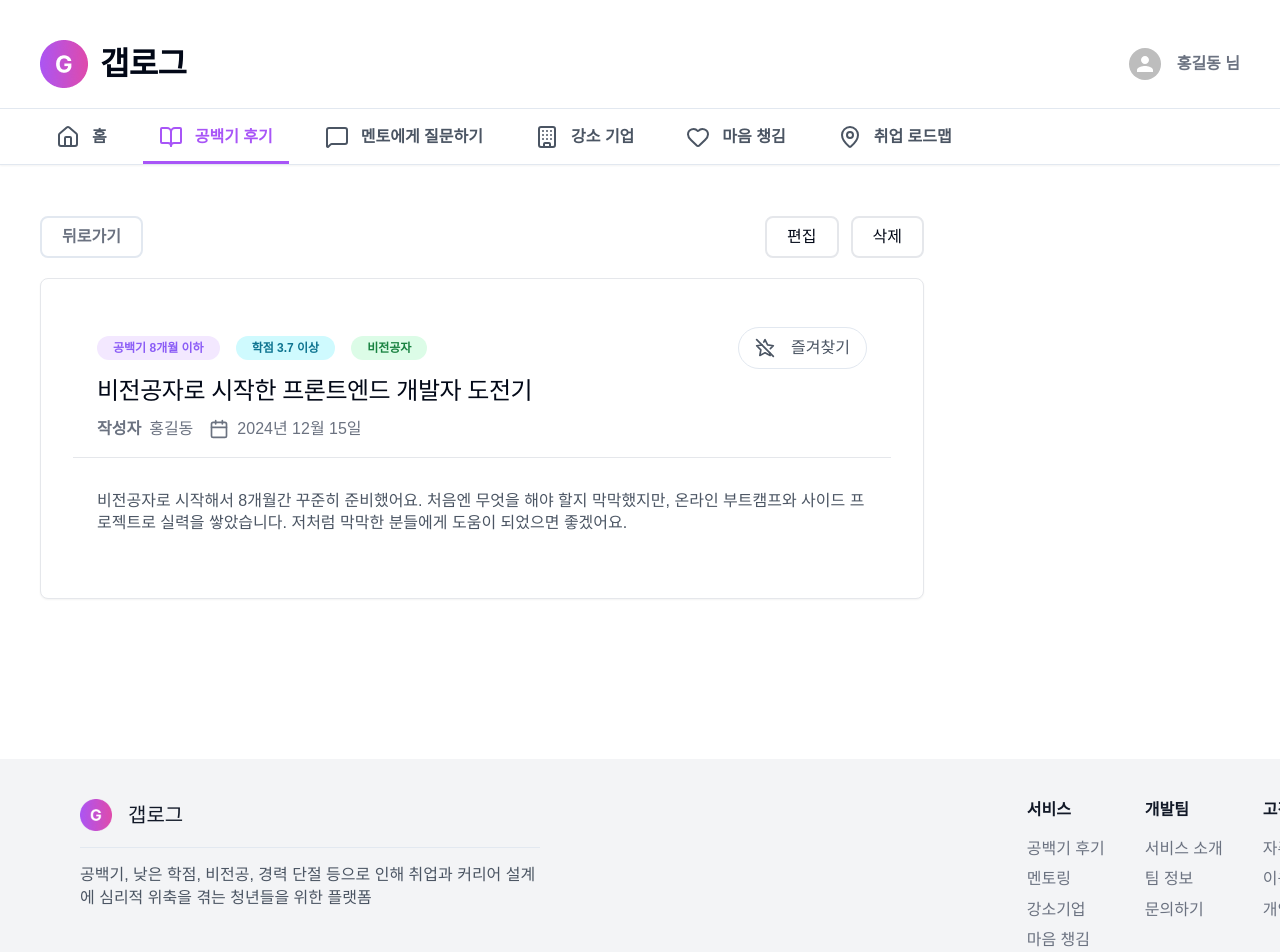
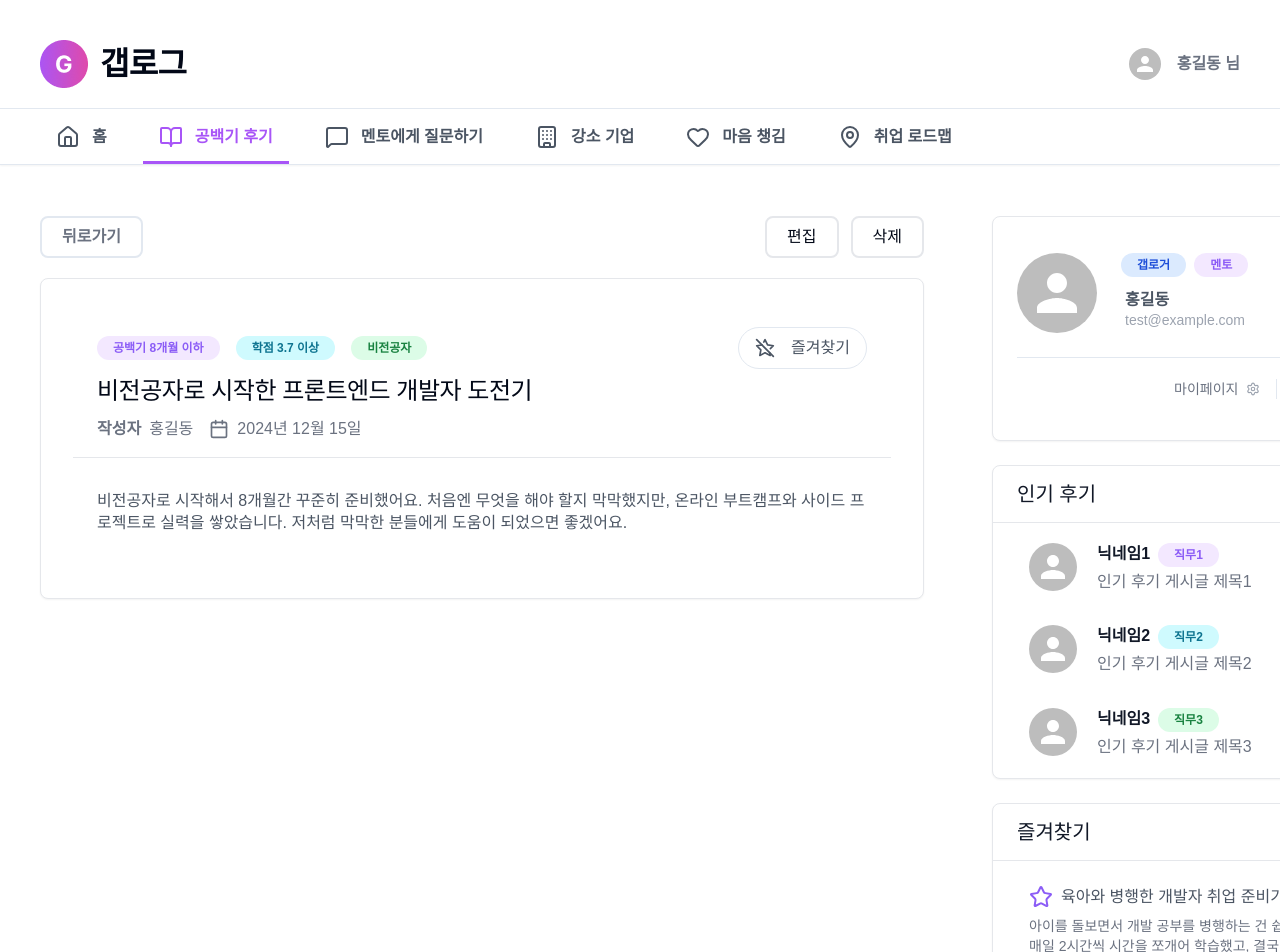
Before and after one commit to GapLog-2025/gaplog, a React (Vite) app in the folder frontend/: page /gap-review/1 in a window 1280 px wide. Shown: the top 952 px of the page. Built offline with nearby package versions, Linux system fonts and the light colour scheme; a web font is replaced by a local one.

Commit message:
feat : 공백기 리뷰 사이드 구현 (이동 로직 제외)

```diff
--- a/frontend/src/features/GapReview/GapReviewAside.tsx
+++ b/frontend/src/features/GapReview/GapReviewAside.tsx
@@ -1,9 +1,27 @@
 import UserCard from '@/components/UserCard';
+import TopReviewCard from './ui/TopReviewCard';
+import { useAuthStore } from '@/stores/useAuthStore';
+import { BookmarkedCard, BookmarkedFallbackCard } from './ui/BookmarkedCard';
+import { sampleReviews } from './data/reviewList';
 
 export default function GapReviewAside() {
+  const { user, isLoggedIn } = useAuthStore();
+
+  const bookmarkedReviews = sampleReviews
+    ? sampleReviews.filter((review) => review.bookmarked === true)
+    : [];
+
   return (
     <>
       <UserCard />
+      <TopReviewCard />
+      {isLoggedIn &&
+        user &&
+        (bookmarkedReviews.length > 0 ? (
+          <BookmarkedCard data={bookmarkedReviews} />
+        ) : (
+          <BookmarkedFallbackCard />
+        ))}
     </>
   );
 }
--- /dev/null
+++ b/frontend/src/features/GapReview/ui/BookmarkedCard.tsx
@@ -0,0 +1,77 @@
+import { useNavigate } from 'react-router-dom';
+import { Card, CardHeader, CardContent } from '@/components/Card';
+import { MoreButton, MoveButton } from '@/components/Button';
+import { type GapReview } from '@/types/gapReview';
+import { Star } from 'lucide-react';
+
+type bookmarkedCardProps = {
+  data: GapReview[];
+};
+
+function BookmarkedContent({ data }: { data: GapReview }) {
+  return (
+    <button className="w-full flex flex-col gap-2 px-3 py-2 hover:bg-gray-100 rounded-md">
+      <div className="text-start flex items-center gap-2 typo-text text-secondary">
+        <Star size={24} className="text-primary" />
+        <span className="line-clamp-1">{data.title}</span>
+      </div>
+      <p className="typo-small text-main line-clamp-2 text-start">
+        {data.content}
+      </p>
+      <p className="typo-small text-disabled ml-auto">
+        <span className="font-semibold">작성자</span> {data.userName}
+      </p>
+    </button>
+  );
+}
+
+function BookmarkedCard({ data }: bookmarkedCardProps) {
+  const navigate = useNavigate();
+  // 즐겨찾기 보여지는 데이터는 2개 제한
+  const displayData = data.length > 2 ? data.slice(0, 2) : data;
+
+  return (
+    <Card>
+      <CardHeader className="flex justify-between items-center">
+        <p className="typo-subheading text-title leading-none">즐겨찾기</p>
+        {/* 임시 이동 */}
+        <MoreButton onClick={() => navigate('/gap-review')} />
+      </CardHeader>
+      <CardContent className="flex flex-col gap-6">
+        {displayData.map((review) => (
+          <BookmarkedContent key={review.gapReviewsId} data={review} />
+        ))}
+      </CardContent>
+    </Card>
+  );
+}
+
+function BookmarkedFallbackCard() {
+  const navigate = useNavigate();
+
+  return (
+    <Card>
+      <CardHeader className="flex justify-between items-center">
+        <p className="typo-subheading text-title leading-none">즐겨찾기</p>
+        <MoveButton type="primary" onClick={() => navigate('/gap-review')}>
+          이동하기
+        </MoveButton>
+      </CardHeader>
+      <CardContent className="w-full flex flex-col items-center gap-3 px-3 py-2">
+        <div className="flex items-center gap-3 text-secondary">
+          <div className="w-[36px] h-[36px] flex justify-center items-center bg-gray-200 rounded-full ">
+            <Star size={24} className="text-main" />
+          </div>
+          <p className="typo-strong text-secondary">
+            즐겨찾기한 공백기 후기가 없습니다.
+          </p>
+        </div>
+        <p className="typo-small text-main">
+          공백을 지나온 사람들의 이야기를 만나러 가볼까요?
+        </p>
+      </CardContent>
+    </Card>
+  );
+}
+
+export { BookmarkedCard, BookmarkedFallbackCard };
--- a/frontend/src/pages/GapReview/GapReviewDetailPage.tsx
+++ b/frontend/src/pages/GapReview/GapReviewDetailPage.tsx
@@ -1,8 +1,10 @@
 import Layout from '@/components/Layout';
 import GapReviewDetailSection from '@/features/GapReview/GapReviewDetailSection';
+import GapReviewAside from '@/features/GapReview/GapReviewAside';
+
 export default function GapReviewDetailPage() {
   return (
-    <Layout>
+    <Layout aside={<GapReviewAside />}>
       <GapReviewDetailSection />
     </Layout>
   );
--- a/frontend/src/pages/GapReview/GapReviewWritePage.tsx
+++ b/frontend/src/pages/GapReview/GapReviewWritePage.tsx
@@ -1,8 +1,9 @@
 import Layout from '@/components/Layout';
+import GapReviewAside from '@/features/GapReview/GapReviewAside';
 import GapReviewWriteSection from '@/features/GapReview/GapReviewWriteSection';
 export default function GapReviewWritePage() {
   return (
-    <Layout>
+    <Layout aside={<GapReviewAside />}>
       <GapReviewWriteSection />
     </Layout>
   );
```
